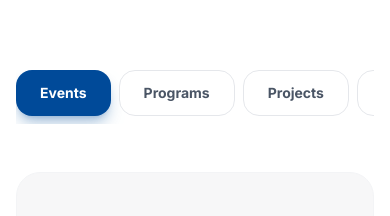
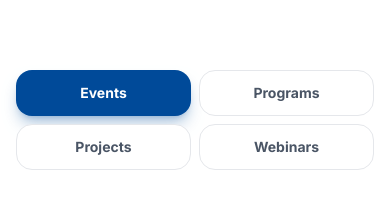
Before and after one commit to evsociety/evsociety-website, a Next.js app: page /register in a window 390 px wide. Shown: the part 411-627 px from the top of the page. Built offline with nearby package versions, Linux system fonts and the light colour scheme; no server answers.

Commit message:
Update RegistrationTypeSelector.tsx

```diff
--- a/src/components/register/RegistrationTypeSelector.tsx
+++ b/src/components/register/RegistrationTypeSelector.tsx
@@ -16,14 +16,14 @@ const types: { value: RegistrationType; label: string }[] = [
 
 export default function RegistrationTypeSelector({ selectedType, onTypeChange }: RegistrationTypeSelectorProps) {
     return (
-        <div className="flex gap-2 w-full overflow-x-auto pb-2">
+        <div className="grid grid-cols-2 sm:flex gap-2 w-full sm:overflow-x-auto pb-2">
             {types.map((type) => (
                 <button
                     key={type.value}
                     onClick={() => onTypeChange(type.value)}
-                    className={`px-6 py-3 rounded-xl text-sm font-bold whitespace-nowrap transition-all ${selectedType === type.value
-                            ? 'bg-primary text-white shadow-lg shadow-primary/30'
-                            : 'bg-white text-gray-600 border border-gray-200 hover:border-primary/30 hover:text-primary'
+                    className={`w-full sm:w-auto px-2 sm:px-6 py-3 rounded-xl text-sm font-bold whitespace-nowrap transition-all flex justify-center items-center ${selectedType === type.value
+                        ? 'bg-primary text-white shadow-lg shadow-primary/30'
+                        : 'bg-white text-gray-600 border border-gray-200 hover:border-primary/30 hover:text-primary'
                         }`}
                 >
                     {type.label}
```
